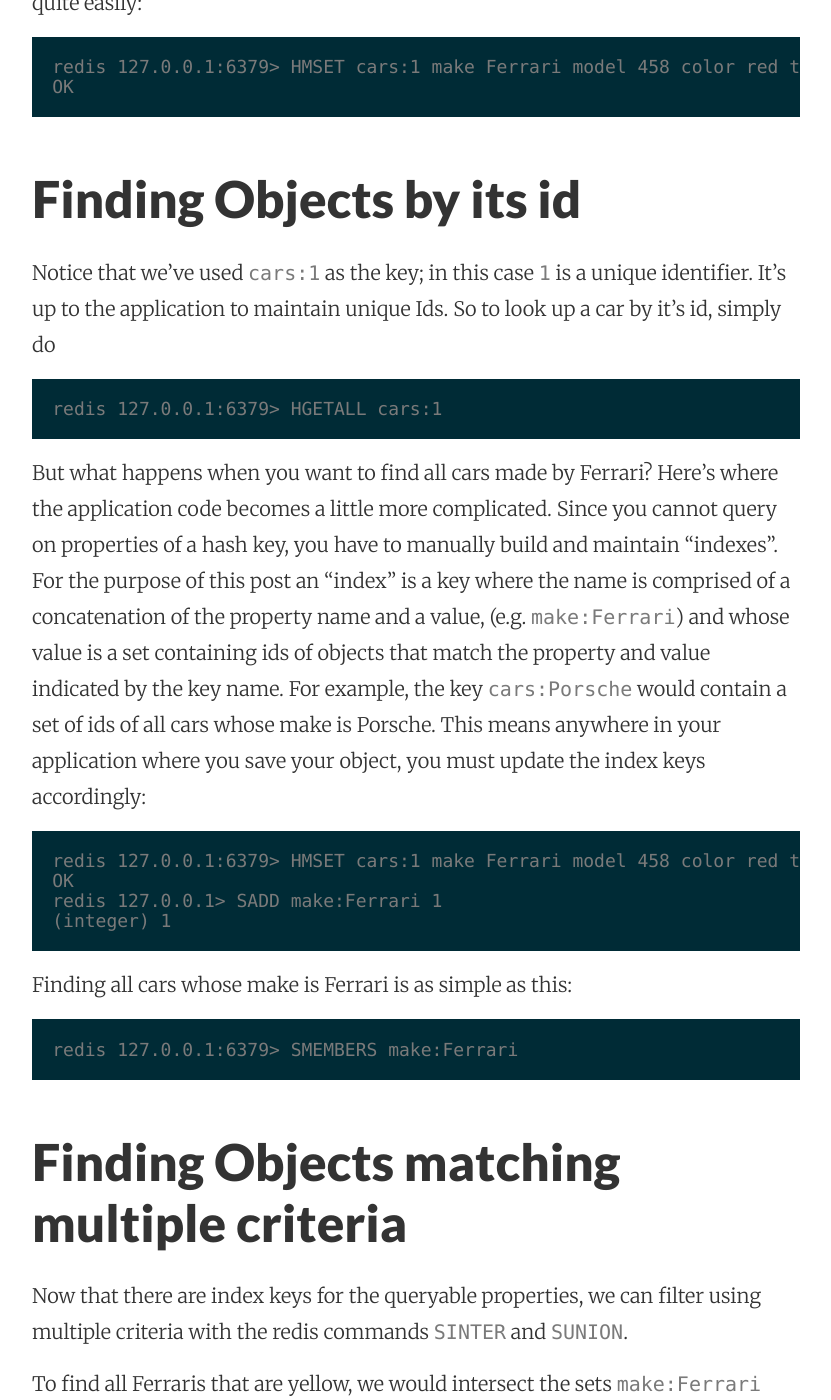
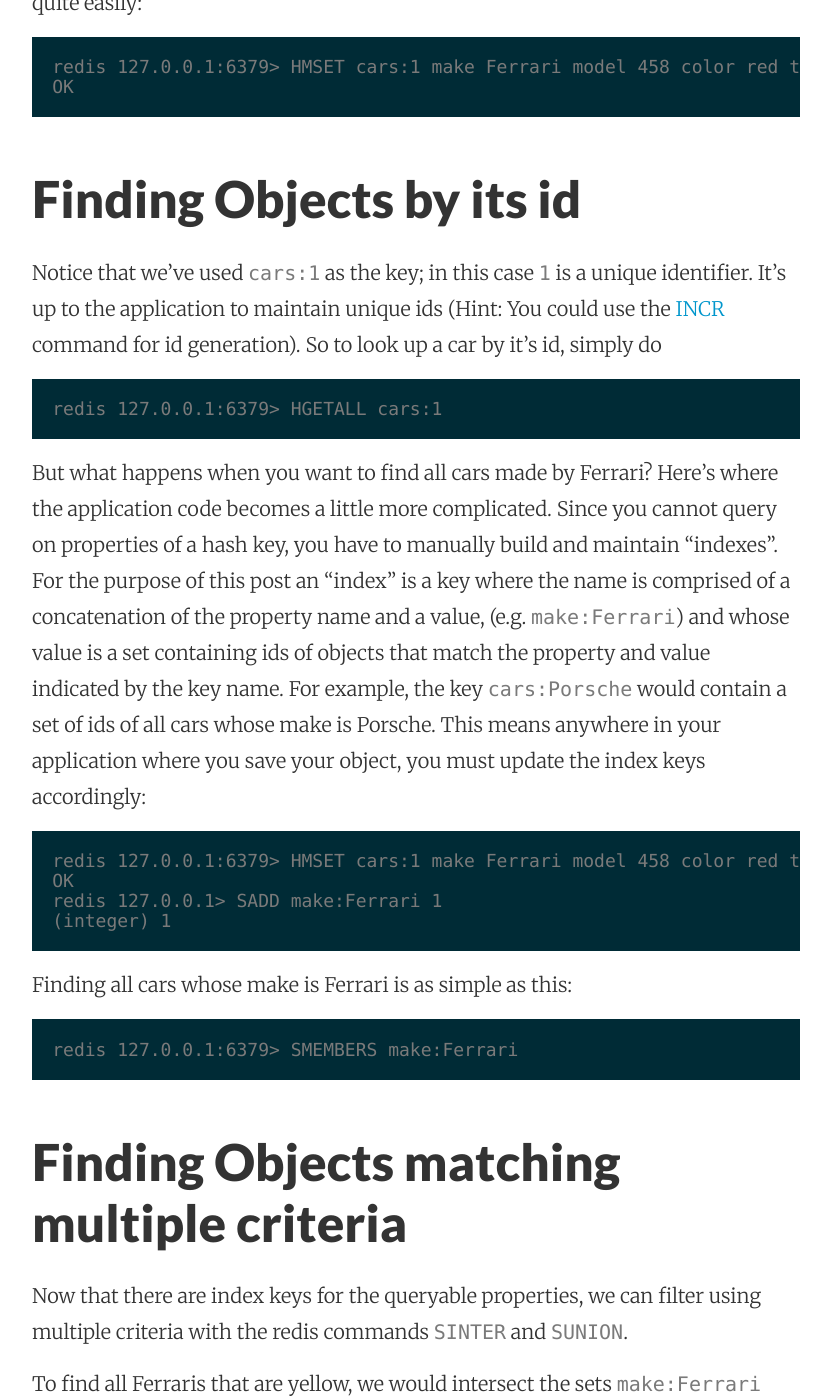
Before and after one commit to tystr/tystr.github.io, a Jekyll site: the page built from _posts/2014-11-18-storing-and-querying-objects-in-redis.markdown, in a window 1280 px wide and 1400 px high, scrolled down 892 px. Shown: the whole window, without its empty margins (224-1055 px from the left). Built offline with Jekyll 4.4.1, drawn with Linux system fonts in a browser that asks for light colours; nearby versions of some CDN libraries; comment, search, counter and statistics services are not loaded; some of the changed text lies outside the part shown.

Commit message:
Tweaks and typos

```diff
--- a/_posts/2014-11-18-storing-and-querying-objects-in-redis.markdown
+++ b/_posts/2014-11-18-storing-and-querying-objects-in-redis.markdown
@@ -15,7 +15,7 @@ Let's say we have a Car object that has some properties like "make", "model", "c
     OK
 
 ## Finding Objects by its id
-Notice that we've used `cars:1` as the key; in this case `1` is a unique identifier. It's up to the application to maintain unique Ids. So to look up a car by it's id, simply do
+Notice that we've used `cars:1` as the key; in this case `1` is a unique identifier. It's up to the application to maintain unique ids (Hint: You could use the <a target="_blank" href="http://redis.io/commands/INCR">INCR</a> command for id generation). So to look up a car by it's id, simply do
 
     redis 127.0.0.1:6379> HGETALL cars:1
 
```
Also changed, not shown: other parts of _posts/2014-11-18-storing-and-querying-objects-in-redis.markdown (+1 -1 lines).
